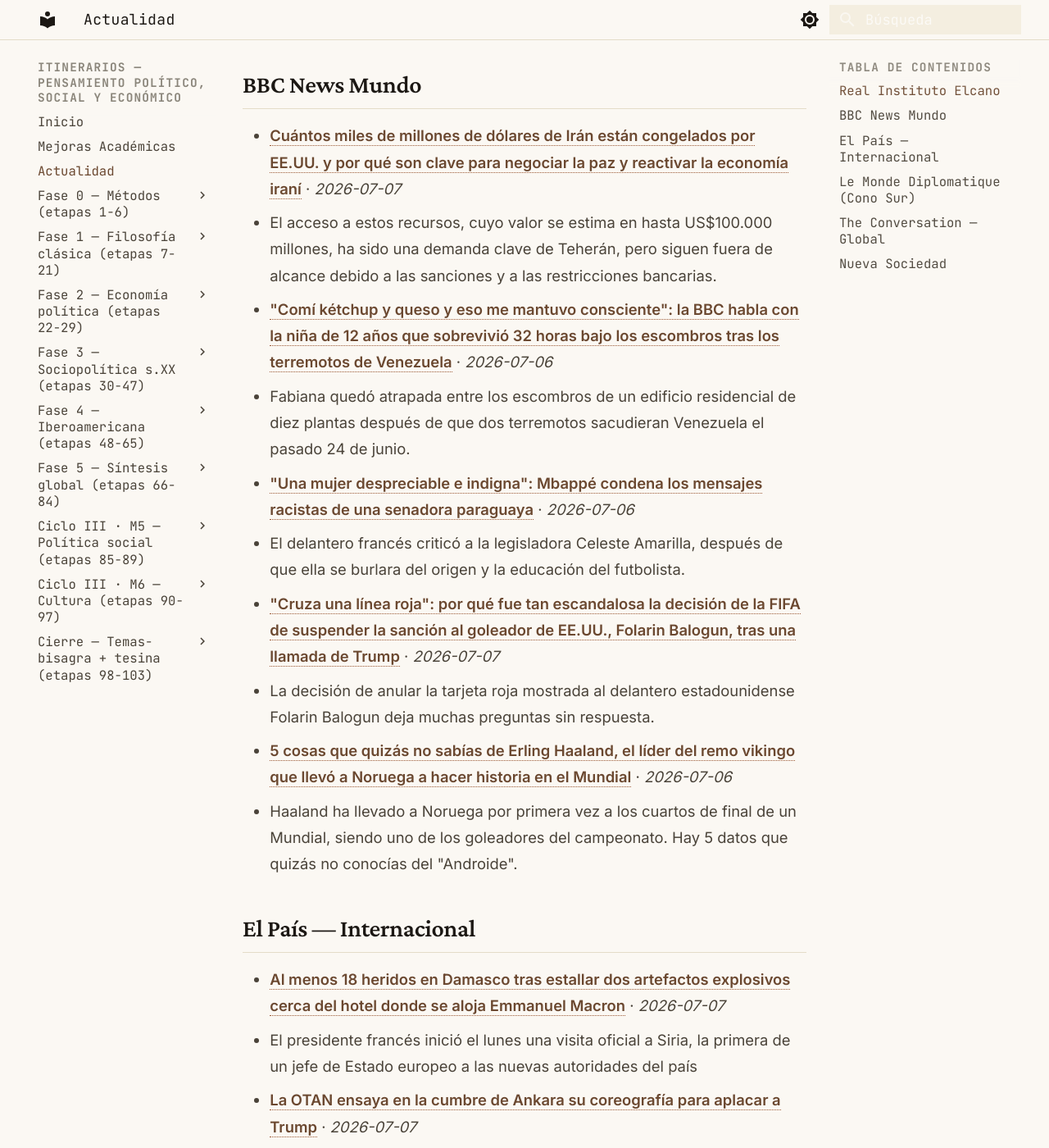
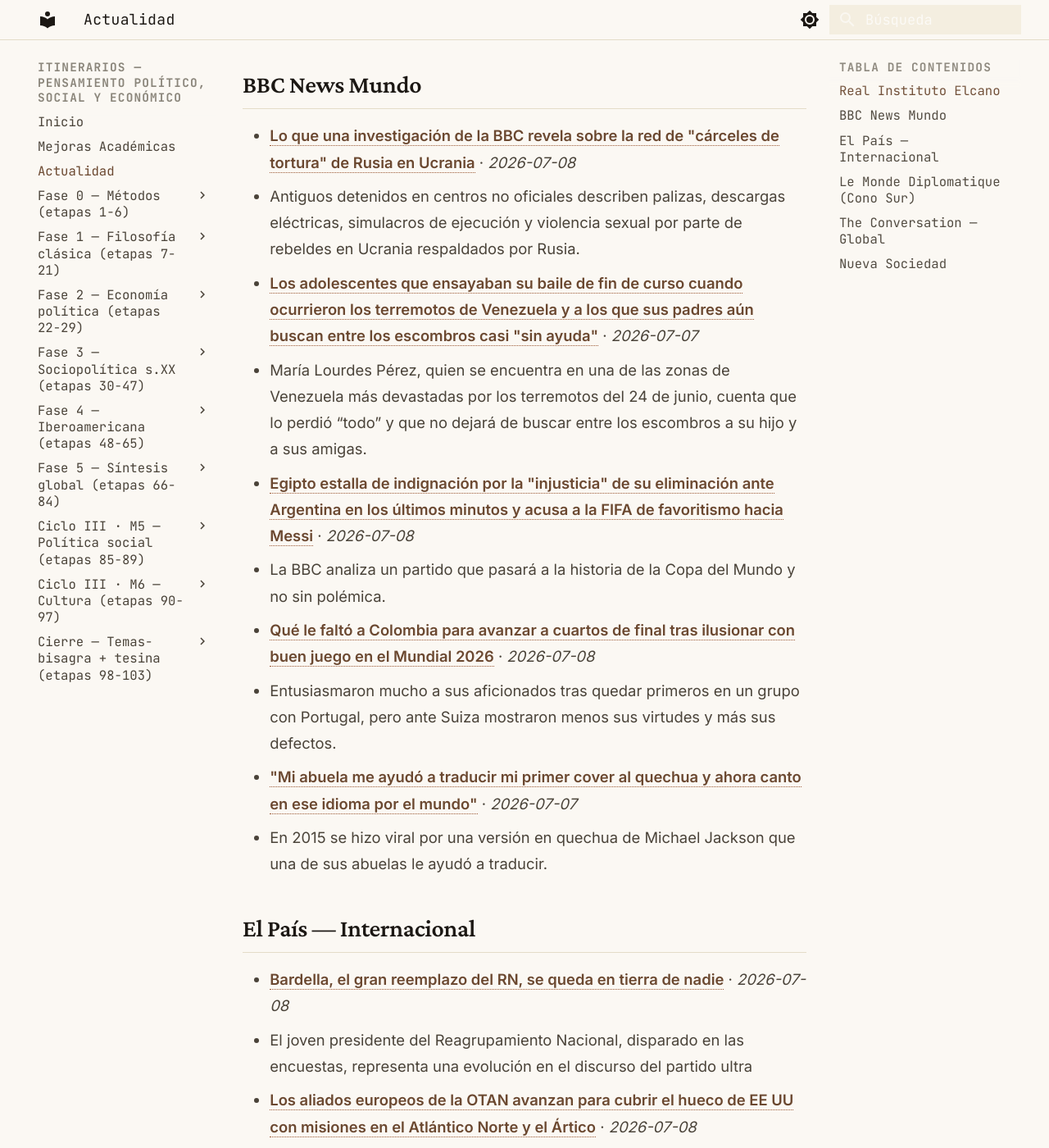
Before and after one commit to MrSpagVi/Curso, an MkDocs documentation site: the page built from docs/actualidad.md, in a window 1280 px wide and 1400 px high, scrolled down 749 px. Shown: the whole window at 82% size. Built offline with MkDocs 1.6.1 and Material for MkDocs 9.7.7, drawn with Linux system fonts in a browser that asks for light colours; some of the changed text lies outside the part shown.

Commit message:
auto: actualidad 2026-07-08

```diff
--- a/docs/actualidad.md
+++ b/docs/actualidad.md
@@ -6,7 +6,7 @@ title: Actualidad
 
 Últimos titulares de fuentes que dictan agenda en ciencia política y geopolítica. Actualizado automáticamente cada día (vía GitHub Actions).
 
-_Última actualización: 2026-07-07 09:26 UTC_
+_Última actualización: 2026-07-08 08:10 UTC_
 
 !!! tip "Ritual mensual — #actualidad"
     El último sábado de cada mes: agarrá **un** titular de los de abajo y escribí **300 palabras** aplicándole **2 autores** del último mes que leíste. ¿Qué diría cada uno? ¿En qué chocan? No resumas la noticia — usala como caso para pensar con las herramientas que venís construyendo. Guardá el texto con el tag `#actualidad` en tu sistema de notas. Esto convierte la teoría en criterio sobre la coyuntura: el objetivo del plan no es citar a Maquiavelo, es leer el presente con él.
@@ -17,25 +17,25 @@ _Sin datos en esta ejecución. Visitar fuente: [https://www.realinstitutoelcano.
 
 ## BBC News Mundo
 
-- **[Cuántos miles de millones de dólares de Irán están congelados por EE.UU. y por qué son clave para negociar la paz y reactivar la economía iraní](https://www.bbc.com/mundo/articles/cn7587p1re0o?at_medium=RSS&at_campaign=rss)** · *2026-07-07*
-  - El acceso a estos recursos, cuyo valor se estima en hasta US$100.000 millones, ha sido una demanda clave de Teherán, pero siguen fuera de alcance debido a las sanciones y a las restricciones bancarias.
-- **["Comí kétchup y queso y eso me mantuvo consciente": la BBC habla con la niña de 12 años que sobrevivió 32 horas bajo los escombros tras los terremotos de Venezuela](https://www.bbc.com/mundo/articles/ce9554pexkvo?at_medium=RSS&at_campaign=rss)** · *2026-07-06*
-  - Fabiana quedó atrapada entre los escombros de un edificio residencial de diez plantas después de que dos terremotos sacudieran Venezuela el pasado 24 de junio.
-- **["Una mujer despreciable e indigna": Mbappé condena los mensajes racistas de una senadora paraguaya](https://www.bbc.com/mundo/articles/cgrkk8dj4kvo?at_medium=RSS&at_campaign=rss)** · *2026-07-06*
-  - El delantero francés criticó a la legisladora Celeste Amarilla, después de que ella se burlara del origen y la educación del futbolista.
-- **["Cruza una línea roja": por qué fue tan escandalosa la decisión de la FIFA de suspender la sanción al goleador de EE.UU., Folarin Balogun, tras una llamada de Trump](https://www.bbc.com/mundo/articles/c9d2209yy01o?at_medium=RSS&at_campaign=rss)** · *2026-07-07*
-  - La decisión de anular la tarjeta roja mostrada al delantero estadounidense Folarin Balogun deja muchas preguntas sin respuesta.
-- **[5 cosas que quizás no sabías de Erling Haaland, el líder del remo vikingo que llevó a Noruega a hacer historia en el Mundial](https://www.bbc.com/mundo/articles/cx2335e6e38o?at_medium=RSS&at_campaign=rss)** · *2026-07-06*
-  - Haaland ha llevado a Noruega por primera vez a los cuartos de final de un Mundial, siendo uno de los goleadores del campeonato. Hay 5 datos que quizás no conocías del "Androide".
+- **[Lo que una investigación de la BBC revela sobre la red de "cárceles de tortura" de Rusia en Ucrania](https://www.bbc.com/mundo/articles/cr5j92n1q0go?at_medium=RSS&at_campaign=rss)** · *2026-07-08*
+  - Antiguos detenidos en centros no oficiales describen palizas, descargas eléctricas, simulacros de ejecución y violencia sexual por parte de rebeldes en Ucrania respaldados por Rusia.
+- **[Los adolescentes que ensayaban su baile de fin de curso cuando ocurrieron los terremotos de Venezuela y a los que sus padres aún buscan entre los escombros casi "sin ayuda"](https://www.bbc.com/mundo/articles/c78yyj0jpd0o?at_medium=RSS&at_campaign=rss)** · *2026-07-07*
+  - María Lourdes Pérez, quien se encuentra en una de las zonas de Venezuela más devastadas por los terremotos del 24 de junio, cuenta que lo perdió “todo” y que no dejará de buscar entre los escombros a su hijo y a sus amigas.
+- **[Egipto estalla de indignación por la "injusticia" de su eliminación ante Argentina en los últimos minutos y acusa a la FIFA de favoritismo hacia Messi](https://www.bbc.com/mundo/articles/ce8jkz4zmmdo?at_medium=RSS&at_campaign=rss)** · *2026-07-08*
+  - La BBC analiza un partido que pasará a la historia de la Copa del Mundo y no sin polémica.
+- **[Qué le faltó a Colombia para avanzar a cuartos de final tras ilusionar con buen juego en el Mundial 2026](https://www.bbc.com/mundo/articles/cy49kpvx3vmo?at_medium=RSS&at_campaign=rss)** · *2026-07-08*
+  - Entusiasmaron mucho a sus aficionados tras quedar primeros en un grupo con Portugal, pero ante Suiza mostraron menos sus virtudes y más sus defectos.
+- **["Mi abuela me ayudó a traducir mi primer cover al quechua y ahora canto en ese idioma por el mundo"](https://www.bbc.com/mundo/articles/cn5p5wrkg0go?at_medium=RSS&at_campaign=rss)** · *2026-07-07*
+  - En 2015 se hizo viral por una versión en quechua de Michael Jackson que una de sus abuelas le ayudó a traducir.
 
 ## El País — Internacional
 
-- **[Al menos 18 heridos en Damasco tras estallar dos artefactos explosivos cerca del hotel donde se aloja Emmanuel Macron](https://elpais.com/internacional/2026-07-07/varios-artefactos-explosivos-estallan-en-damasco-cerca-del-hotel-donde-se-aloja-emmanuel-macron.html)** · *2026-07-07*
-  - El presidente francés inició el lunes una visita oficial a Siria, la primera de un jefe de Estado europeo a las nuevas autoridades del país
-- **[La OTAN ensaya en la cumbre de Ankara su coreografía para aplacar a Trump](https://elpais.com/internacional/2026-07-07/la-otan-ensaya-en-la-cumbre-de-ankara-su-coreografia-para-aplacar-a-trump.html)** · *2026-07-07*
-  - Los aliados de Europa y Canadá llegan a Turquía decididos a exhibir más gasto militar, programas de rearme y una unidad cuidadosamente escenificada para evitar un nuevo choque con Estados Unidos
-- **[Las víctimas del estallido de violencia xenófoba en Sudáfrica: “Incluso delante de la policía pueden pegarte”](https://elpais.com/internacional/2026-07-07/las-victimas-del-estallido-de-violencia-xenofoba-en-sudafrica-antes-gritaban-ahora-te-echan-de-tu-casa.html)** · *2026-07-07*
-  - Cientos de migrantes y refugiados acampan en las calles de Durban, indefensos ante el acoso desatado contra ellos. Miles han empezado a regresar a sus países de origen
+- **[Bardella, el gran reemplazo del RN, se queda en tierra de nadie](https://elpais.com/internacional/2026-07-08/bardella-el-gran-reemplazo-del-rn-se-queda-en-tierra-de-nadie.html)** · *2026-07-08*
+  - El joven presidente del Reagrupamiento Nacional, disparado en las encuestas, representa una evolución en el discurso del partido ultra
+- **[Los aliados europeos de la OTAN avanzan para cubrir el hueco de EE UU con misiones en el Atlántico Norte y el Ártico](https://elpais.com/internacional/2026-07-08/los-aliados-europeos-de-la-otan-avanzan-para-cubrir-el-hueco-de-ee-uu-con-misiones-en-el-atlantico-norte-y-el-artico.html)** · *2026-07-08*
+  - Los aliados europeos y Canadá preparan una nueva iniciativa de patrullaje marítimo tras meses de presión de Trump sobre Groenlandia
+- **[Marine Le Pen será candidata en 2027 pese a estar condenada](https://elpais.com/internacional/2026-07-07/marine-le-pen-sera-candidata-en-2027-pese-a-estar-condenada-y-llevar-un-brazalete-electronico.html)** · *2026-07-07*
+  - La líder ultraderechista, condenada a un año de arresto domiciliario con dispositivo electrónico, contraviene su promesa y decide presentarse por cuarta vez a los comicios presidenciales
 - **[Tal vez las vidas americanas sí tengan una segunda oportunidad](https://elpais.com/internacional/2026-07-06/tal-vez-las-vidas-americanas-si-tengan-una-segunda-oportunidad.html)** · *2026-07-06*
   - El fracaso es un tema central en la cultura de Estados Unidos, que en su 250 cumpleaños se enfrenta más que nunca al peligro del final de su democracia
 - **[Hannah Arendt contra Nixon y Trump](https://elpais.com/internacional/2026-07-05/hannah-arendt-contra-nixon-y-trump.html)** · *2026-07-05*
@@ -47,16 +47,16 @@ _Sin datos en esta ejecución. Visitar fuente: [https://www.eldiplo.org/feed/](h
 
 ## The Conversation — Global
 
-- **[3.1 billion-year-old rocks in Australia reveal a forgotten chapter of Earth’s water cycle](https://theconversation.com/3-1-billion-year-old-rocks-in-australia-reveal-a-forgotten-chapter-of-earths-water-cycle-285605)** · *2026-07-07*
-  - Today, plate tectonics carry water into Earth’s depths. But this deep water cycle goes back much further.
-- **[Why Bonnie from Toy Story 5 resonates with so many neurodivergent families](https://theconversation.com/why-bonnie-from-toy-story-5-resonates-with-so-many-neurodivergent-families-286160)** · *2026-07-07*
-  - Bonnie’s story captures experiences that many neurodivergent families are familiar with.
-- **[View from The Hill: ‘we must disagree with this action’ Albanese tells Beijing](https://theconversation.com/view-from-the-hill-we-must-disagree-with-this-action-albanese-tells-beijing-286042)** · *2026-07-07*
-  - Australia rebukes China over a ballistic missile test in the Pacific as the prime minister shores up other relationships in the region.
-- **[Why do some foods taste good and others taste horrible?](https://theconversation.com/why-do-some-foods-taste-good-and-others-taste-horrible-286729)** · *2026-07-07*
-  - Listen to the The Conversation’s Curious Kids podcast to hear taste researcher Linda Bartoshuk explain why our tastes for food change.
-- **[China’s submarine missile test looks routine. The real story is the panic it triggered](https://theconversation.com/chinas-submarine-missile-test-looks-routine-the-real-story-is-the-panic-it-triggered-286947)** · *2026-07-07*
-  - All nuclear powers test missiles. Why do China’s tests provoke such a fierce response?
+- **[Politics with Michelle Grattan: Andrew Wilkie on the need to go harder to curb gambling advertising](https://theconversation.com/politics-with-michelle-grattan-andrew-wilkie-on-the-need-to-go-harder-to-curb-gambling-advertising-287061)** · *2026-07-08*
+  - Long-time gambling reform advocate Andrew Wilkie says a reason the government is being timid on the issue is because of close relationships with affected industries.
+- **[Living in a glorified tent: new research shows huge energy gaps between older and newer homes](https://theconversation.com/living-in-a-glorified-tent-new-research-shows-huge-energy-gaps-between-older-and-newer-homes-286651)** · *2026-07-08*
+  - Older homes are colder homes. There’s a huge energy performance gap between newer and older homes – and it costs a lot.
+- **[Younger Australians show greater interest in Indigenous histories, but know less about them: new research](https://theconversation.com/younger-australians-show-greater-interest-in-indigenous-histories-but-know-less-about-them-new-research-286958)** · *2026-07-08*
+  - Conversely, older Australians report less interest in Indigenous histories but know more about them.
+- **[How does a Telstra outage bring down trains? A telco expert explains](https://theconversation.com/how-does-a-telstra-outage-bring-down-trains-a-telco-expert-explains-287062)** · *2026-07-08*
+  - It wasn’t just mobile phones that went down with the Telstra outage. Here’s how trains connect to the mobile network.
+- **[30 years since Dolly the sheep was born, where is cloning technology at now?](https://theconversation.com/30-years-since-dolly-the-sheep-was-born-where-is-cloning-technology-at-now-285886)** · *2026-07-08*
+  - Today, cloning is not a technology that can simply “copy and paste” living things. But it’s brought advances in several fields of science.
 
 ## Nueva Sociedad
 
```
